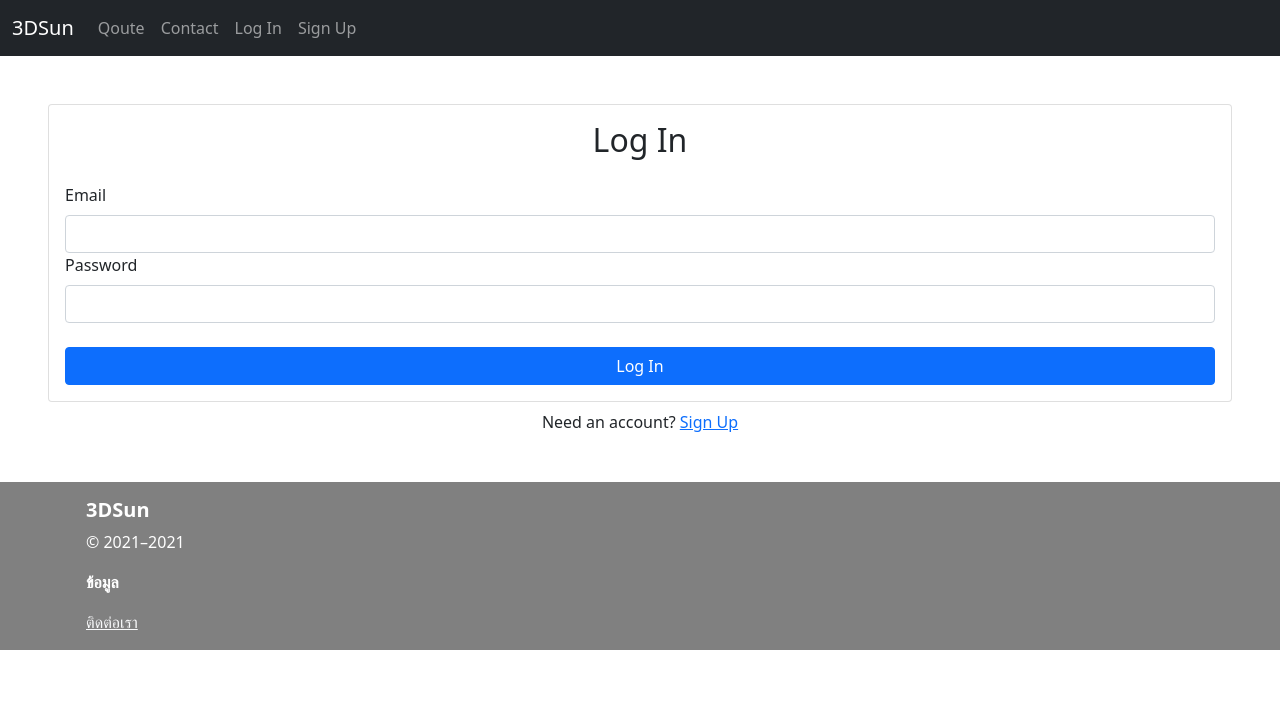
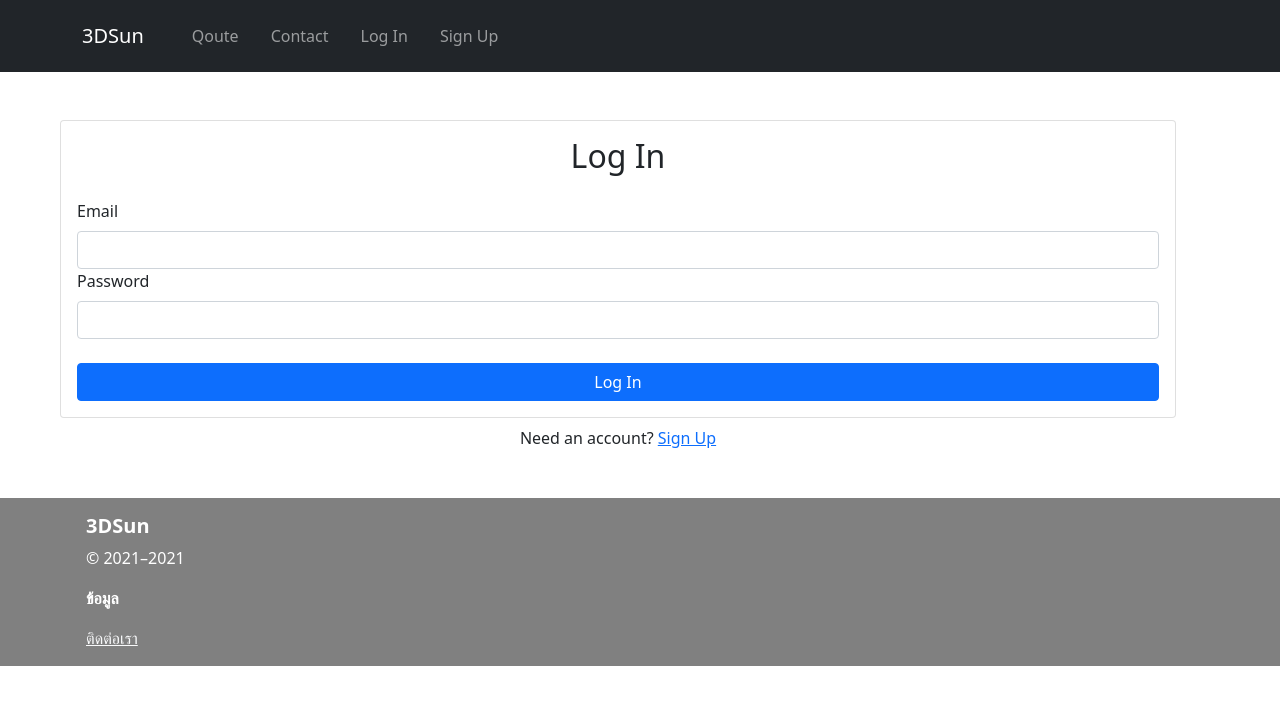
Before and after one commit to sun-23/React_3d_client_only, a React (Create React App) app: page /login in a window 1280 px wide. Shown: the top 704 px of the page. Built offline with nearby package versions, Linux system fonts and the light colour scheme; no server answers; what three-orbit-controls, three-stl-loader would draw is missing.

Commit message:
fixed navbar

```diff
--- a/src/App.js
+++ b/src/App.js
@@ -1,5 +1,5 @@
 import "bootstrap/dist/css/bootstrap.min.css"
-import { Container } from 'react-bootstrap'
+import { Container, Navbar, Nav } from 'react-bootstrap'
 import { AuthProvider } from './context/AuthContext'
 import { useState } from "react";
 
@@ -21,27 +21,30 @@
   return (
       <div>
         <Router>
-          <nav className="navbar navbar-expand-lg navbar-dark bg-dark">
-            <div className="container-fluid">
-              <Link className="navbar-brand" aria-current="page" to="/">3DSun</Link>
-              <div className="collapse navbar-collapse">
-                <ul className="navbar-nav me-auto mb-2 mb-lg-0">
-                  <li className="nav-item">
+          <Navbar bg="dark" expand="lg" variant="dark">
+            <Container>
+              <Navbar.Brand>
+                <Link className="navbar-brand" to="/">3DSun</Link>
+              </Navbar.Brand>
+              <Navbar.Toggle aria-controls="basic-navbar-nav"/>
+              <Navbar.Collapse id="basic-navbar-nav">
+                <Nav className="mr-auto">
+                  <Nav.Link>
                     <Link className="nav-link" to="/instantqoutation">Qoute</Link>
-                  </li>
-                  <li className="nav-item">
+                  </Nav.Link>
+                  <Nav.Link>
                     <Link className="nav-link" to="/contact">Contact</Link>
-                  </li>
-                  <li className="nav-item">
+                  </Nav.Link>
+                  <Nav.Link>
                     <Link className="nav-link" to="/login">Log In</Link>
-                  </li>
-                  <li className="nav-item">
+                  </Nav.Link>
+                  <Nav.Link>
                     <Link className="nav-link" to="/signup">Sign Up</Link>
-                  </li>
-                </ul>
-              </div>
-            </div>
-          </nav>
+                  </Nav.Link>
+                </Nav>
+              </Navbar.Collapse>
+            </Container>
+          </Navbar>
           <AuthProvider>
             <Switch>
               <Route exact path="/" component={Home}/>
--- a/src/Page/Login.js
+++ b/src/Page/Login.js
@@ -28,7 +28,7 @@
     }
 
     return(
-        <div className="m-5">
+        <div className="container m-5">
             <Card>
                 <Card.Body>
                     <h2 className="text-center mb-4">Log In</h2>
--- a/src/Page/Preview.js
+++ b/src/Page/Preview.js
@@ -89,7 +89,7 @@
   }
 
   return (
-    <div className="d-flex justify-content-center p-4">
+    <div className="d-flex justify-content-center container m-5">
       <div>
         {show ? <STLViewer
           onSceneRendered={(element) => {
--- a/src/Page/Register.js
+++ b/src/Page/Register.js
@@ -26,7 +26,7 @@
     }
 
     return(
-        <div className="m-5">
+        <div className="container m-5">
             <Card>
                 <Card.Body>
                     <h2 className="text-center mb-4">Sign Up</h2>
```
